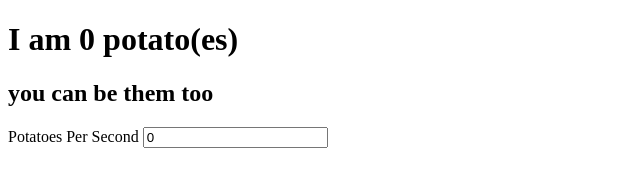
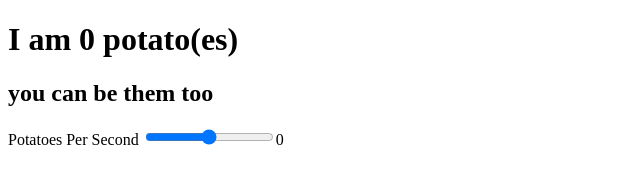
Before and after one commit to dyercode/timer-example, a website built with Parcel: page src/index.html in a window 1280 px wide. Shown: the whole page, without its empty margins (0-640 px from the left). Built offline with nearby package versions, Linux system fonts and the light colour scheme.

Commit message:
restrict the size a little to make it harder to make the char repeating chug cpu

```diff
--- a/src/index.html
+++ b/src/index.html
@@ -8,7 +8,14 @@
     <h2>you can be them too</h2>
 
     <label for="pps">Potatoes Per Second</label>
-    <input type="number" id="potato-butt" value="0" />
+    <input
+      type="range"
+      id="potato-butt"
+      value="0"
+      min="-100"
+      max="100"
+      step="1"
+    /><span id="pps-display"></span>
     <p id="basket"></p>
     <script type="text/javascript" src="index.ts"></script>
   </body>
--- a/src/index.ts
+++ b/src/index.ts
@@ -9,9 +9,15 @@ function getPotatoes(): HTMLSpanElement {
   return document.getElementById("potatoes") as HTMLSpanElement;
 }
 
+function getPpsDispay(): HTMLSpanElement {
+  return document.getElementById("pps-display") as HTMLSpanElement;
+}
+
 function getBasket(): HTMLParagraphElement {
   return document.getElementById("basket") as HTMLParagraphElement;
 }
+
+step$.subscribe((s) => (getPpsDispay().innerText = s.toString()));
 
 potatoes$.subscribe((p) => {
   getPotatoes().innerText = p.toString();
@@ -35,6 +41,6 @@ timer$.subscribe(() => console.log("tick"));
 
 timer$.subscribe(() => {
   combineLatest([potatoes$, step$])
-    .pipe(take(1))
+    .pipe(take(1)) // we only want to look at the latest as of the time this fires, otherwise this is recursive
     .subscribe(([curr, step]) => potatoes$.next(curr + step));
 });
```
